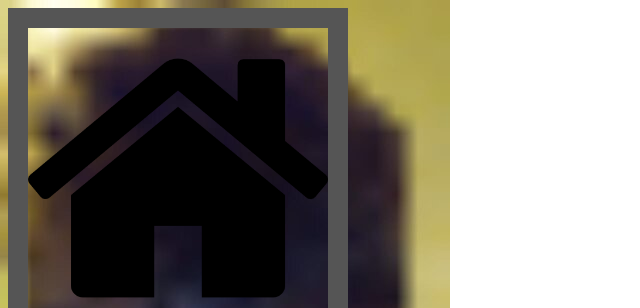
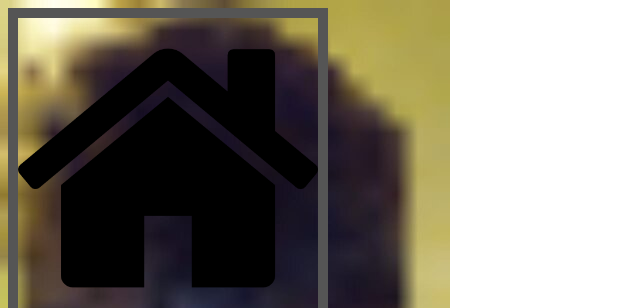
Before and after one commit to Miel4Life/Miel4Life.github.io, a plain HTML site: page Caylan.html in a window 1280 px wide. Shown: the top 308 px of the page, without its empty margins (0-640 px from the left). Drawn offline with Linux system fonts and the light colour scheme.

Commit message:
Update Caylan.html

```diff
--- a/Caylan.html
+++ b/Caylan.html
@@ -4,7 +4,7 @@
           </a>
 <style>
 img {
-            border: 20px solid #555
+            border: 10px solid #555
 }
 </style>
 <style>
```
